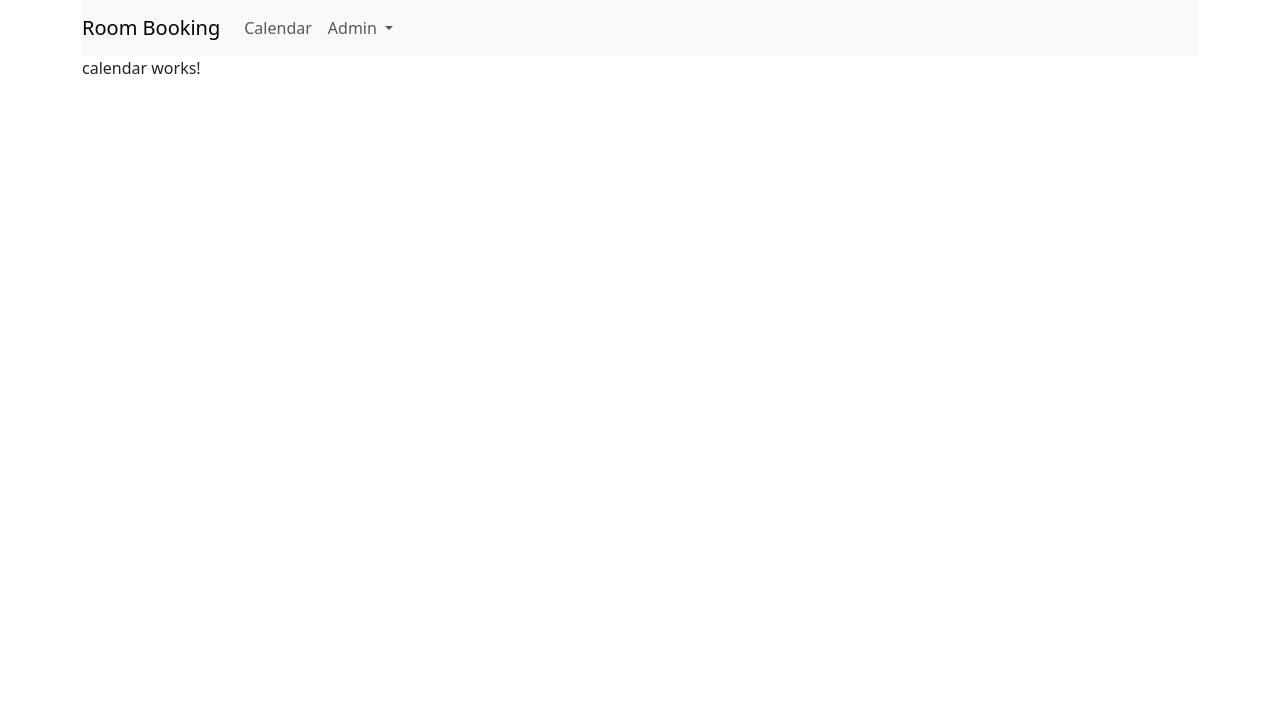
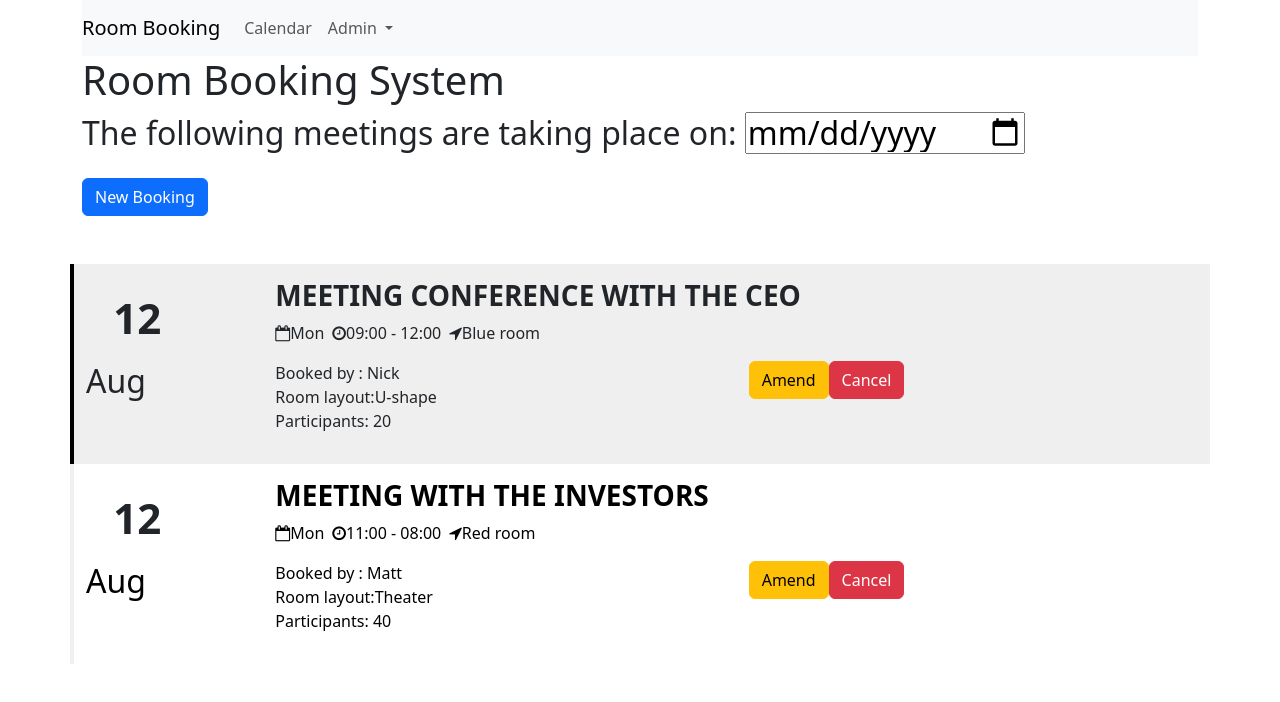
Before and after one commit to Mpenyana-N/room-booking, an Angular app: page / in a window 1280 px wide. Shown: the top 702 px of the page. Built offline with nearby package versions, Linux system fonts and the light colour scheme.

Commit message:
Calender view and binding

```diff
--- a/src/app/calendar/calendar.component.html
+++ b/src/app/calendar/calendar.component.html
@@ -1 +1,37 @@
-<p>calendar works!</p>
+<h1>Room Booking System</h1>
+
+<h2>The following meetings are taking place on: <input type="date"/></h2>
+
+<a class="btn btn-primary mt-3 mb-5">New Booking</a>
+
+@if (this.bookings.length <= 0) {
+<h3 class="mt-5">There are no meetings currently scheduled for this date.</h3>
+}
+
+@for (booking of this.bookings; track booking.id) {
+<div class="row row-striped">
+  <div class="col-2 text-right">
+    <h1 class="display-4"><span class="badge badge-secondary text-dark">{{booking.getDateAsDate() | date:'dd'}}</span></h1>
+    <h2 class="">{{booking.getDateAsDate() | date:'MMM'}}</h2>
+  </div>
+  <div class="col-10">
+    <h3 class="text-uppercase"><strong>{{booking.title}}</strong></h3>
+    <ul class="list-inline">
+      <li class="list-inline-item"><i class="fa fa-calendar-o" aria-hidden="true"></i>{{booking?.getDateAsDate() | date:'EEE'}}</li>
+      <li class="list-inline-item"><i class="fa fa-clock-o" aria-hidden="true"></i>{{booking.startTime}} - {{booking.endTime}}</li>
+      <li class="list-inline-item"><i class="fa fa-location-arrow" aria-hidden="true"></i>{{booking?.room?.name}}</li>
+    </ul>
+    <div class="row">
+      <div class="col-6">
+        <p class="mb-0">Booked by : {{booking?.user?.name}}</p>
+        <p class="mb-0">Room layout:{{booking.layout}}</p>
+        <p>Participants: {{booking.participants}}</p>
+      </div>
+      <div class="col-6">
+        <a class="btn btn-warning">Amend</a>
+        <a class="btn btn-danger">Cancel</a>
+      </div>
+    </div>
+  </div>
+</div>
+}
--- a/src/app/calendar/calendar.component.ts
+++ b/src/app/calendar/calendar.component.ts
@@ -1,12 +1,33 @@
-import { Component } from '@angular/core';
+import {Component, OnInit} from '@angular/core';
+import {DataService} from "../data.service";
+import {Booking} from "../model/Booking";
+import {CommonModule} from "@angular/common";
 
 @Component({
   selector: 'mn-calendar',
   standalone: true,
-  imports: [],
+  imports: [CommonModule],
   templateUrl: './calendar.component.html',
   styleUrl: './calendar.component.css'
 })
-export class CalendarComponent {
+export class CalendarComponent implements OnInit {
+
+  bookings!: Array<Booking>;
+
+
+  constructor(private dataService: DataService ) {
+
+  }
+
+  ngOnInit(): void {
+    this.dataService.getBookings().subscribe((next) => {
+      this.bookings = next;
+    })
+
+    console.log(this.bookings)
+
+  }
+
+
 
 }
--- a/src/app/data.service.ts
+++ b/src/app/data.service.ts
@@ -2,6 +2,8 @@ import {Injectable} from '@angular/core';
 import {Layout, LayoutCapacity, Room} from "./model/Room";
 import {User} from "./model/User";
 import {Observable, of} from "rxjs";
+import {Booking} from "./model/Booking";
+import {formatDate} from "@angular/common";
 
 @Injectable({
   providedIn: 'root'
@@ -10,6 +12,7 @@ export class DataService {
 
  private rooms: Array<Room>;
  private users: Array<User>;
+ private bookings: Array<Booking>;
 
  getRooms() : Observable<Array<Room>> {
    return of(this.rooms);
@@ -17,6 +20,10 @@ export class DataService {
 
  getUsers() : Observable<Array<User>> {
    return of(this.users)
+ }
+
+ getBookings() : Observable<Array<Booking>> {
+   return  of(this.bookings);
  }
 
  updateUser(user: User) : Observable<any> {
@@ -120,6 +127,34 @@ export class DataService {
     this.users.push(user1);
     this.users.push(user2);
 
+    this.bookings = new Array<Booking>();
+    const booking1 = new Booking();
+    booking1.id = 1;
+    booking1.title = 'Meeting Conference With the CEO';
+    booking1.layout = Layout.USHAPE;
+    booking1.user = user1;
+    booking1.room = room1;
+    booking1.date = formatDate(new Date(), 'yyyy-MM-dd', 'en-ZA');
+    booking1.endTime = '12:00';
+    booking1.startTime = '09:00';
+    booking1.participants = 20;
+
+
+    const booking2 = new Booking();
+    booking2.id = 1;
+    booking2.title = 'Meeting with the investors';
+    booking2.layout = Layout.THEATER;
+    booking2.user = user2;
+    booking2.room = room2;
+    booking2.date = formatDate(new Date(), 'yyyy-MM-dd', 'en-ZA');
+    booking2.endTime = '08:00';
+    booking2.startTime = '11:00';
+    booking2.participants = 40;
+
+    this.bookings.push(booking1);
+    this.bookings.push(booking2);
+
+
   }
 
 }
--- /dev/null
+++ b/src/app/model/Booking.ts
@@ -0,0 +1,18 @@
+import {Layout, Room} from "./Room";
+import {User} from "./User";
+
+export class Booking {
+  id?: number;
+  room?: Room;
+  user?: User;
+  layout?: Layout;
+  title?: string;
+  date?: string | any;
+  startTime?: string;
+  endTime?: string;
+  participants?: number;
+
+  getDateAsDate() {
+    return new Date(this.date);
+  }
+}
--- a/src/styles.css
+++ b/src/styles.css
@@ -10,6 +10,7 @@ a {
 .row-striped:nth-of-type(even){
   background-color: #ffffff;
   border-left: 4px #efefef solid;
+  color: black;
 }
 
 .row-striped {
```
Also changed, not shown: src/app/booking-edit/booking-edit.component.html (added, +67 -0 lines), src/app/booking-edit/booking-edit.component.ts (added, +12 -0 lines), src/app/booking-edit/booking-edit.component.css (added), 1 other file (tests, documents, lock files or other folders).
